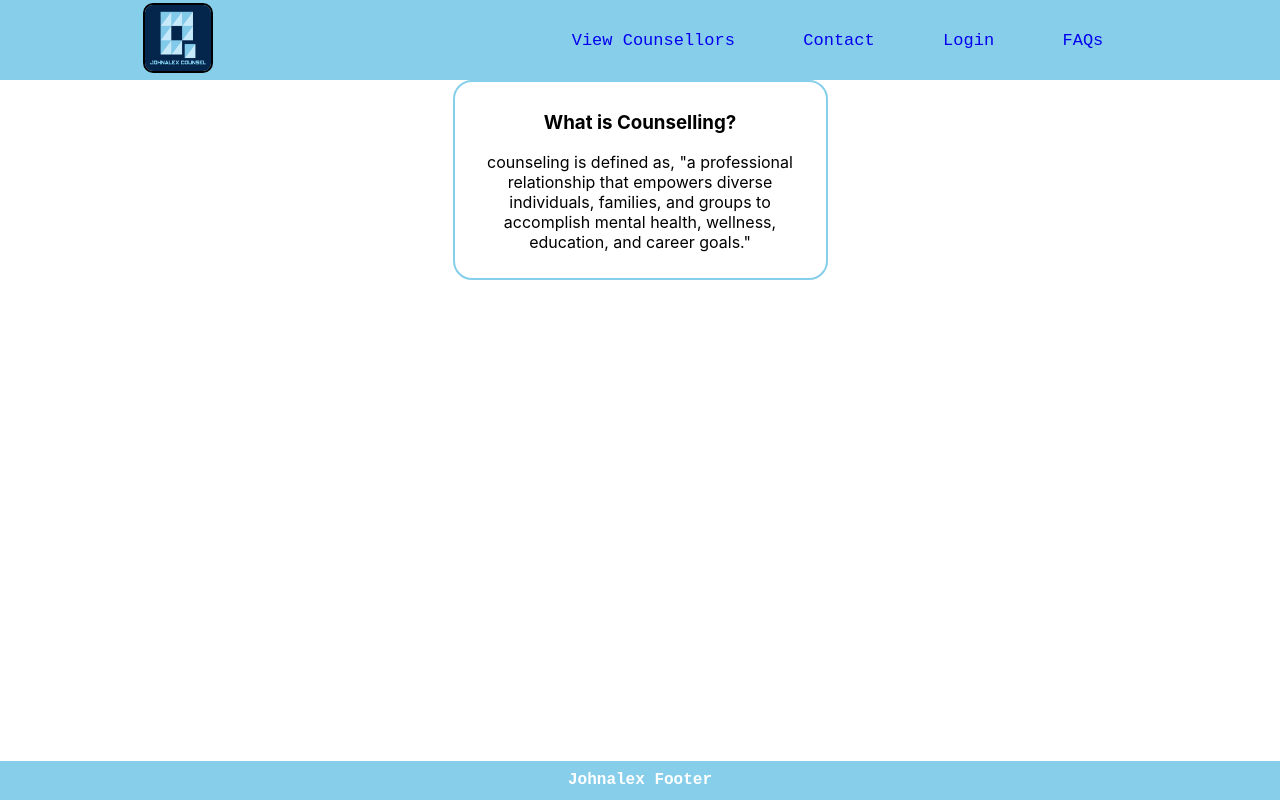
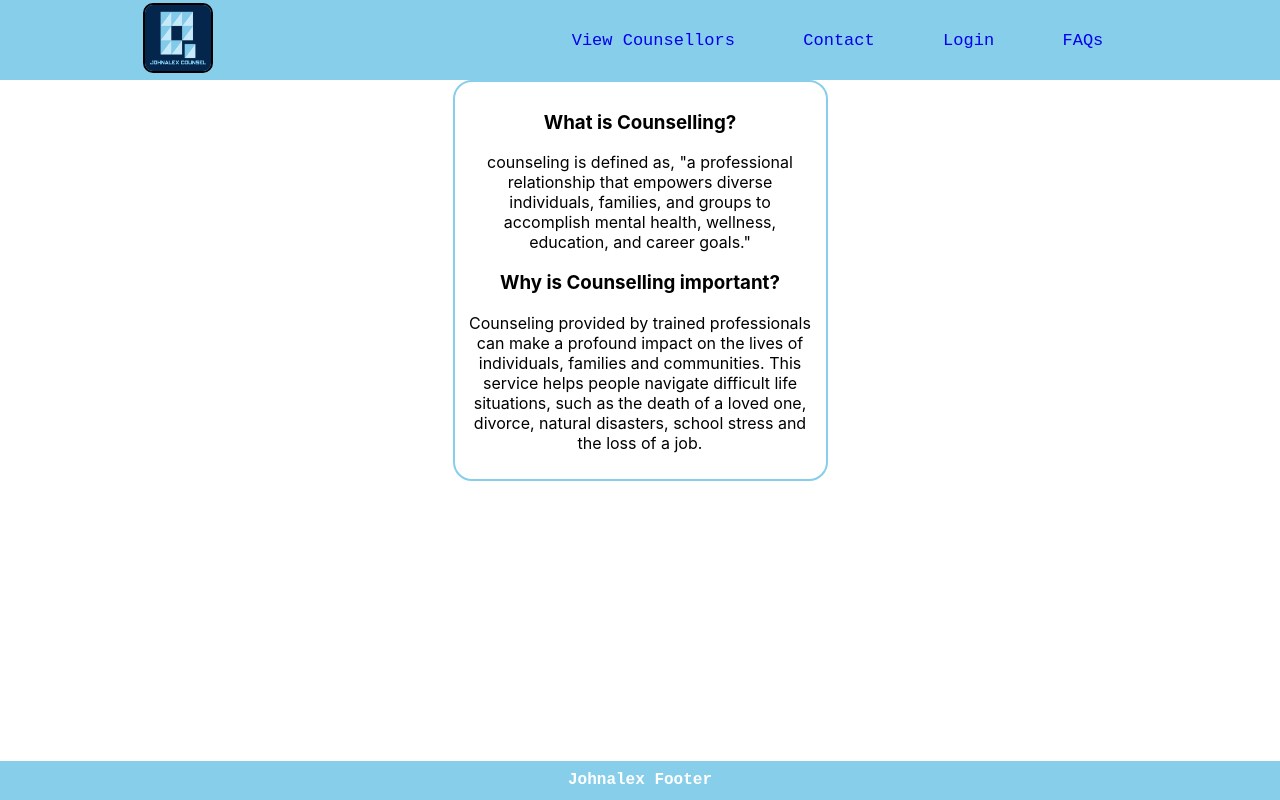
Before and after one commit to Johnalexx/counselling_project, a React (Create React App) app: page /faq in a window 1280 px wide. Built offline with nearby package versions, Linux system fonts and the light colour scheme.

Commit message:
update faq

```diff
--- a/src/pages/FAQs.js
+++ b/src/pages/FAQs.js
@@ -4,9 +4,17 @@ function FAQs() {
     return (
         <div>
             <div className="faq-container">
-                <h3>What is Counselling?</h3>
-                <div className="counsellor-answers">
-                    <p>counseling is defined as, "a professional relationship that empowers diverse individuals, families, and groups to accomplish mental health, wellness, education, and career goals."</p>
+                <div className="single-faq-container">
+                    <h3>What is Counselling?</h3>
+                    <div className="counsellor-answers">
+                        <p>counseling is defined as, "a professional relationship that empowers diverse individuals, families, and groups to accomplish mental health, wellness, education, and career goals."</p>
+                    </div>
+                </div>
+                <div className="single-faq-container">
+                    <h3>Why is Counselling important?</h3>
+                    <div className="counsellor-answers">
+                        <p>Counseling provided by trained professionals can make a profound impact on the lives of individuals, families and communities. This service helps people navigate difficult life situations, such as the death of a loved one, divorce, natural disasters, school stress and the loss of a job.</p>
+                    </div>
                 </div>
             </div>
         </div>
```
